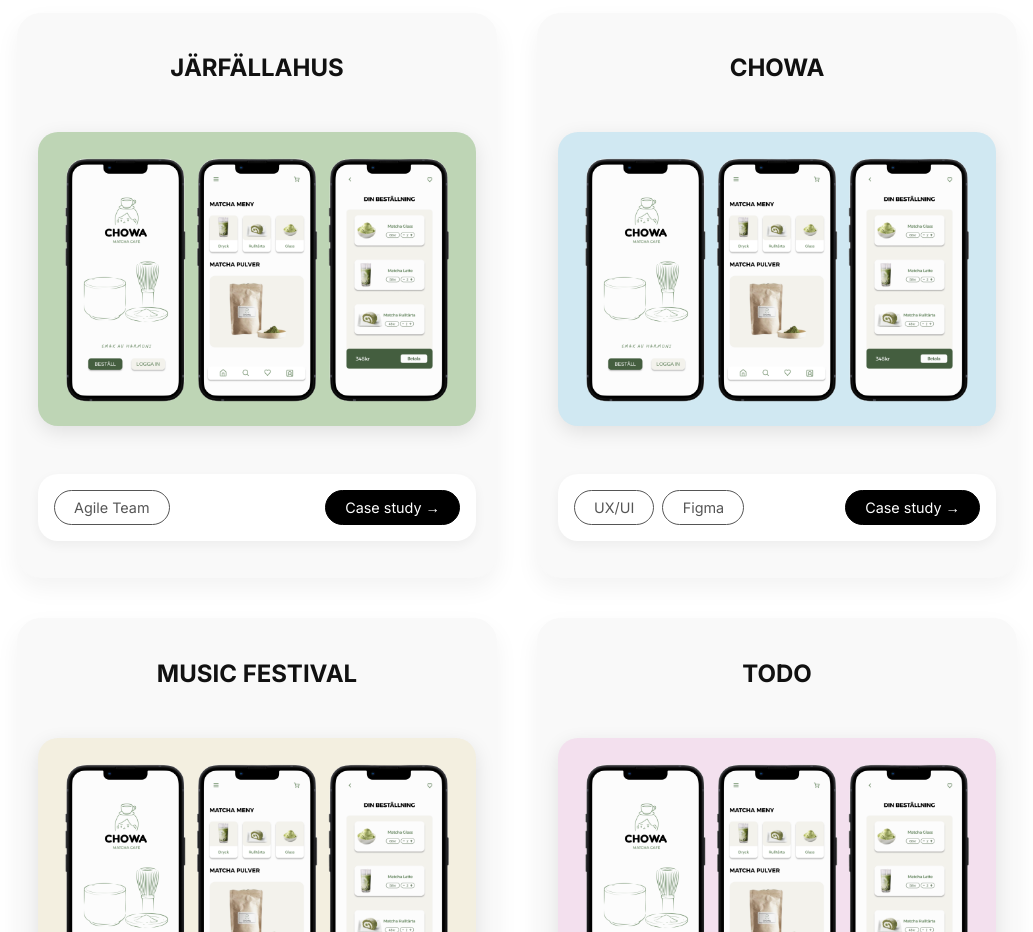
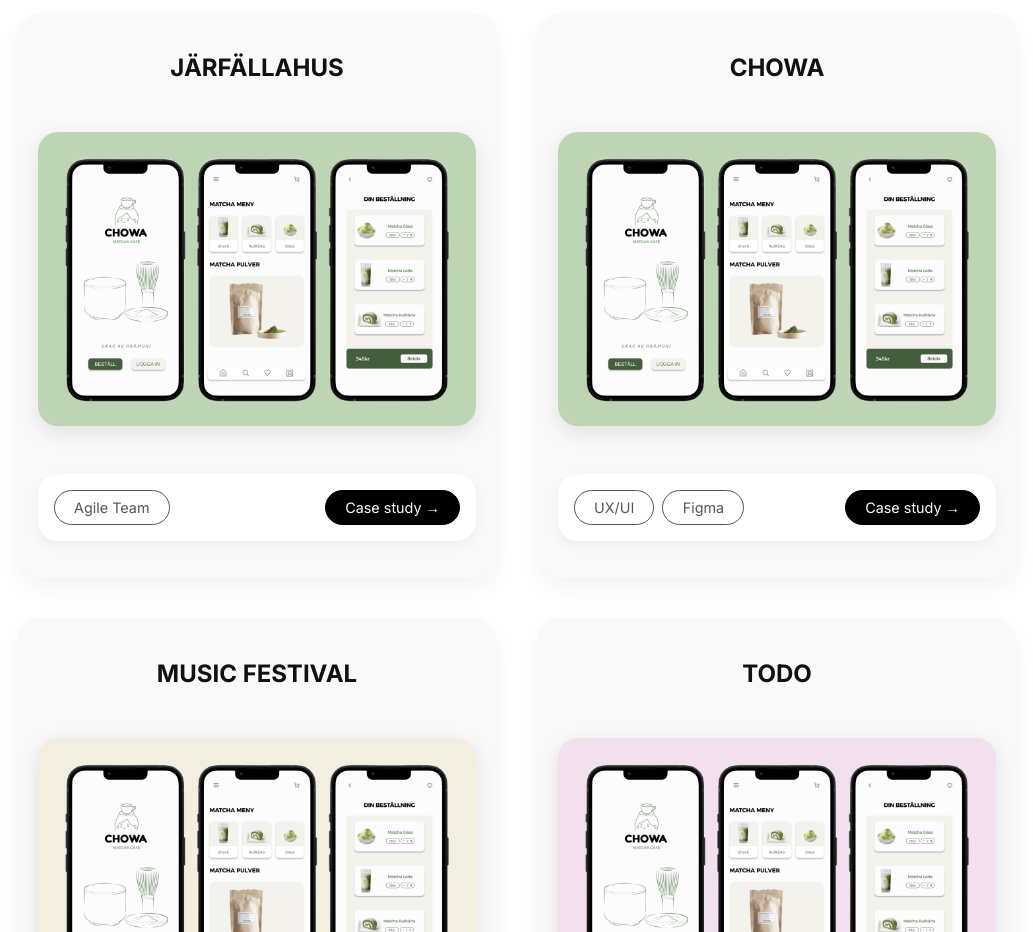
Before and after one commit to desjohnsen/portfolio, a React (Vite) app: page / in a window 1280 px wide. Shown: the part 900-1832 px from the top of the page, without its empty margins (123-1156 px from the left). Built offline with nearby package versions, Linux system fonts and the light colour scheme.

Commit message:
refactor: change customClass to 'green-background'

```diff
--- a/src/pages/Home.jsx
+++ b/src/pages/Home.jsx
@@ -25,7 +25,7 @@ const Home = ({ projectSectionRef, contactSectionRef }) => {
       projectId: "2",
       image: Chowa,
       tags: ["UX/UI", "Figma"],
-      customClass: "blue-background",
+      customClass: "green-background",
       category: "UX/UI",
     },
     {
```
